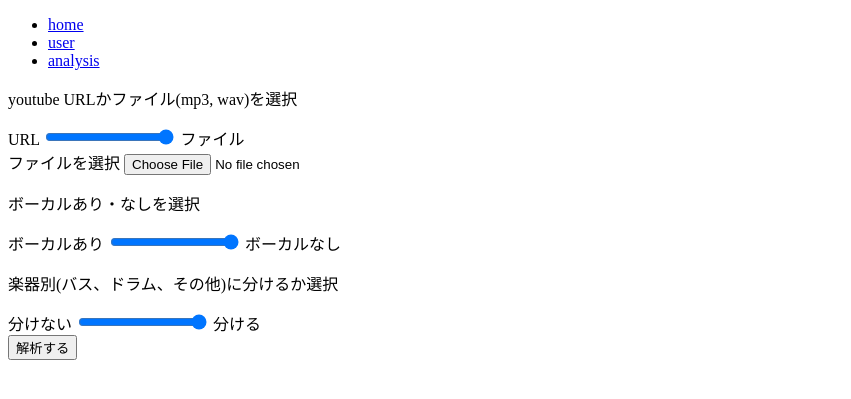
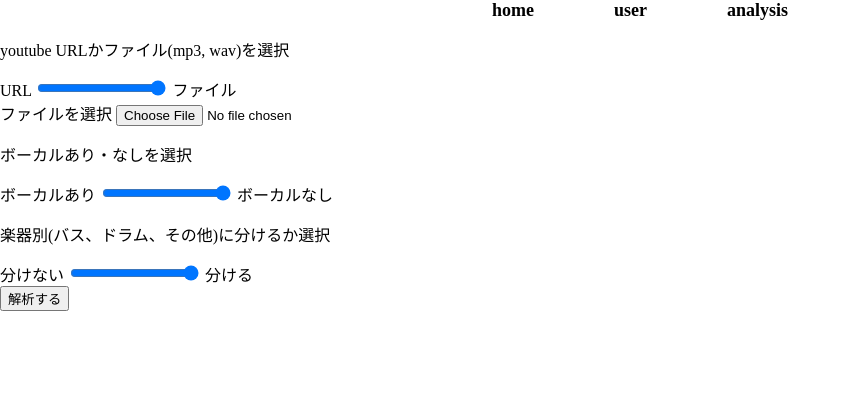
Before and after one commit to 1f10220158/project_cs-ex4, a Django app: page /analysis/ in a window 1280 px wide. Shown: the top 399 px of the page, without its empty margins (0-851 px from the left). Run offline with Django 4.2, Linux system fonts and the light colour scheme.

Commit message:
fix commit

```diff
--- /dev/null
+++ b/app/static/css/base.css
@@ -0,0 +1,28 @@
+@charset "utf-8";
+
+body {
+	height: 100%; /*高さを100%にして描画エリアをとる*/
+    margin: 0;
+}
+
+nav ul{
+    display: flex;
+    list-style: none;
+    background-color: white;
+    width: 100%;
+    justify-content: center;
+    padding: 0;
+    margin: 0;
+}
+
+nav ul li {
+    padding: 0px 40px;
+}
+
+ul li a {
+    text-decoration: none;
+    color: black;
+    font-size: 18px;
+    font-weight: bold;
+    width: 40px;
+}
--- a/app/templates/analysis.html
+++ b/app/templates/analysis.html
@@ -1,23 +1,7 @@
+{% extends 'base.html'%}
 {% load static %}
-<!DOCTYPE html>
-<html lang="ja">
-
-<head>
-    <meta charset="UTF-8">
-    <title>music analyzer</title>
+{% block content %}
 <link rel="stylesheet" type="text/css" href="{% static 'css/analysis.css' %}">
-    <link rel="stylesheet" type="text/css" href="{% static 'css/header.css' %}">
-</head>
-
-<body>
-    <nav>
-        <ul>
-            <li class="border"><a href="{% url 'home' %}">home</a></li>
-            <li class="border"><a href="{% url 'private' %}">user</a></li>
-            <li class="border"><a href="{% url 'analysis' %}">analysis</a></li>
-        </ul>
-    </nav>
-
 <div id="main">
     <div id="main-box">
         <form action="{% url 'analysis' %}" method="post" enctype="multipart/form-data">
@@ -34,7 +18,10 @@
                 <input type="file" name="soundfile" id="soundfile" required>
             </div>
 
-                <div id="url-box">
+            <div id="url-box" hidden>
+                <label for="input-url" id="label">YouTube URL</label>
+                <input type="text" name="input-url" id="input-url" placeholder="URLを入力" required>
+                <div class="background-input-box"></div>
             </div>
 
             <div class="range-box">
@@ -64,18 +51,12 @@
 
     urlOrFileRangeElement.addEventListener("input", (e) => {
         if (e.target.value === "0") {
-                urlBoxElement.innerHTML =
-                `<label for="id">ファイルを選択</label>
-                <input type="file" name="file" id="file" required>`;
-                fileBoxElement.innerHTML = "";
+            urlBoxElement.hidden = false;
+            fileBoxElement.hidden = true;
         } else {
-                urlBoxElement.innerHTML = "";
-                fileBoxElement.innerHTML =
-                `<label for="input-url" id="label">YouTube URL</label>
-                <input type="text" name="input-url" id="input-url" placeholder="URLを入力" required>
-                <div class="background-input-box"></div>`;
+            urlBoxElement.hidden = true;
+            fileBoxElement.hidden = false;
         }
     })
 </script>
-</body>
-</html>
+{% endblock %}
--- /dev/null
+++ b/app/templates/base.html
@@ -0,0 +1,23 @@
+{% load static %}
+<!DOCTYPE html>
+<html lang="ja">
+
+<head>
+    <meta charset="UTF-8">
+    <title>music analyzer</title>
+    <link rel="stylesheet" type="text/css" href="{% static 'css/base.css' %}">
+</head>
+
+<body>
+    <nav>
+        <ul>
+            <li class="border"><a href="{% url 'home' %}">home</a></li>
+            <li class="border"><a href="{% url 'private' %}">user</a></li>
+            <li class="border"><a href="{% url 'analysis' %}">analysis</a></li>
+        </ul>
+    </nav>
+
+    {% block content %}
+    {% endblock %}
+</body>
+</html>
--- a/app/views.py
+++ b/app/views.py
@@ -12,7 +12,7 @@ def analysis(request):
         return render(request, "analysis.html")
 
     elif request.method == "POST":
-        file = request.FILES.get("soundfile")
+        file = request.FILES
         url = request.POST.get("url")
         vocal = request.POST.get("vocal")
         separate = request.POST.get("separate")
```
Also changed, not shown: app/templates/home.html (+4 -14 lines), app/templates/private.html (+4 -14 lines), app/templates/registration/login.html (+4 -14 lines), app/templates/signUp.html (+4 -14 lines), app/static/css/header.css (deleted). Lines whose indentation alone changed are shown as unchanged.
